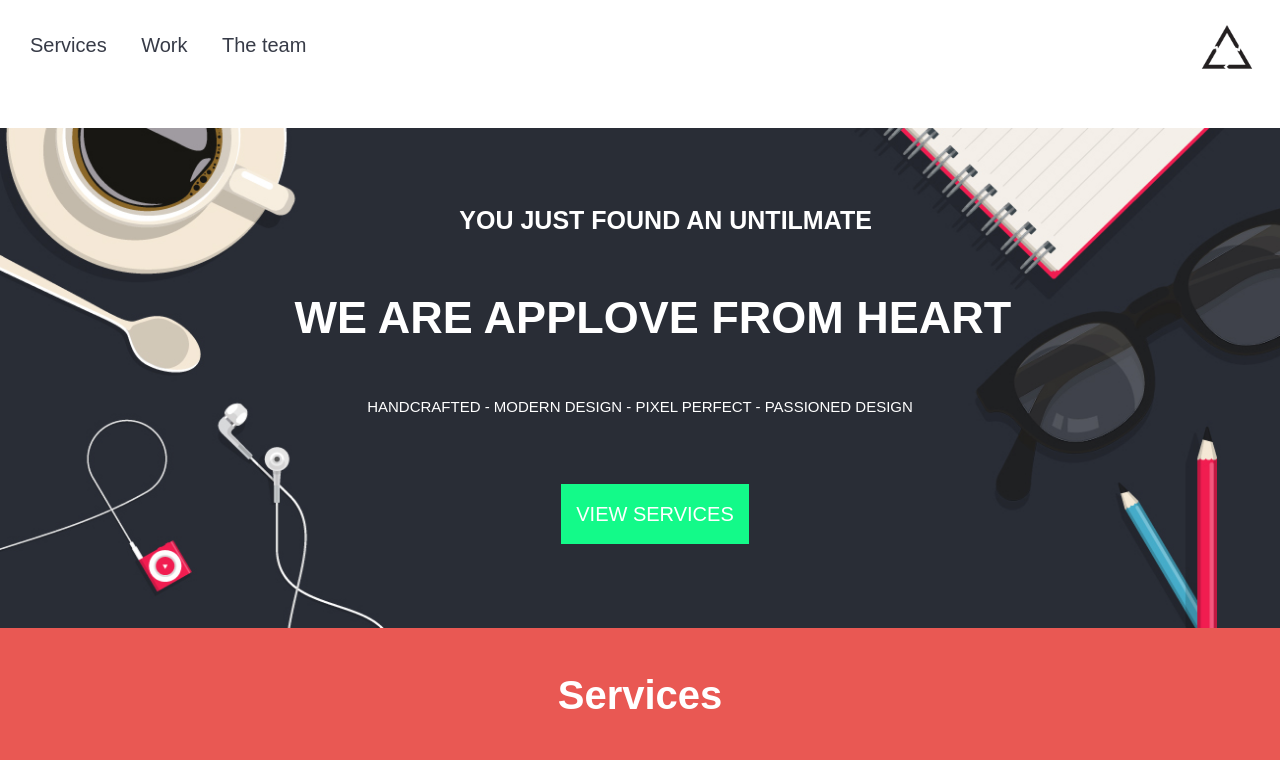
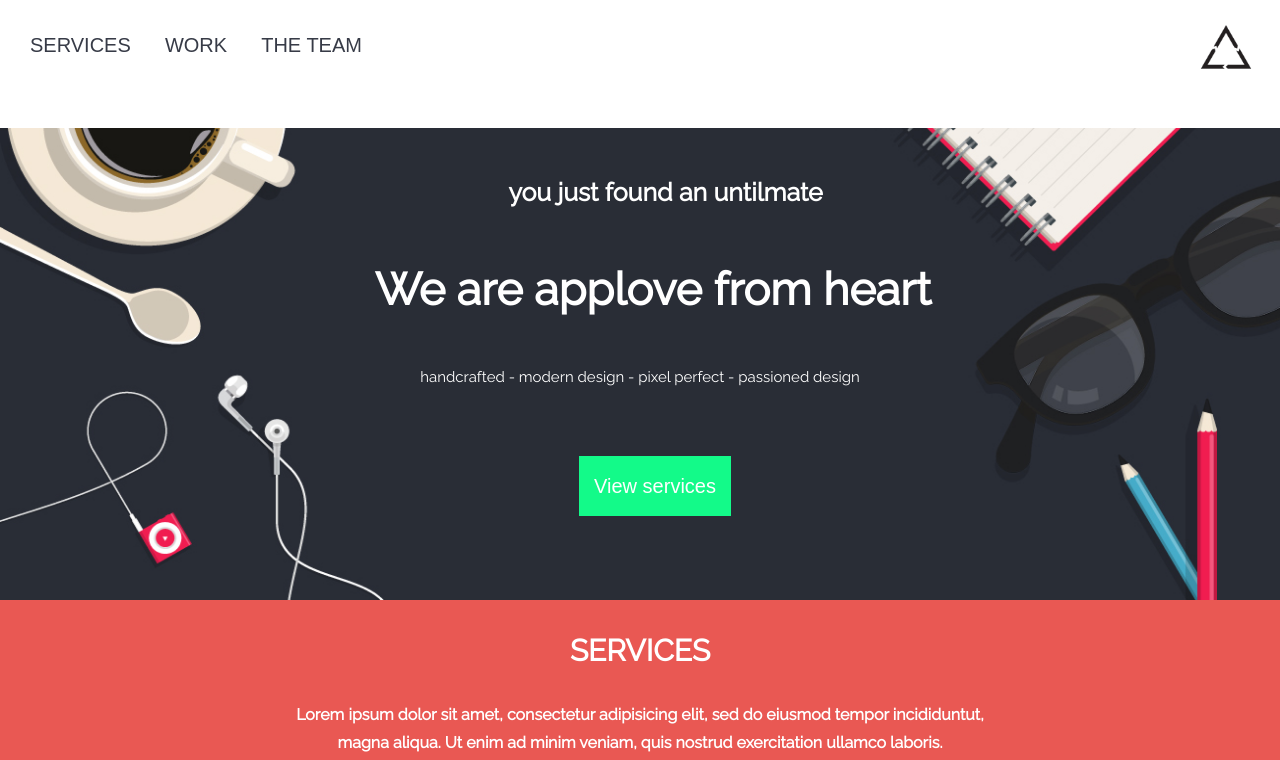
Before and after one commit to aurorex/appLover, a plain HTML site: page index.html in a window 1280 px wide. Shown: the top 760 px of the page. Drawn offline with Linux system fonts and the light colour scheme.

Commit message:
modificando  propiedades en css,nombrando selectores de tipo clase,creando archivo readme

```diff
--- a/css/main.css
+++ b/css/main.css
@@ -3,6 +3,10 @@
   -webkit-box-sizing: border-box;
   -moz-box-sizing: border-box;
   box-sizing: border-box;
+  font-family: 'Raleway', sans-serif;
+
+
+
 }
 
 *:before, *:after {
@@ -70,13 +74,16 @@ a:hover {
 }
 
 /*ESCRIBE TU CÓDIGO DESDE AQUÍ*/
-*{/* selector universal*/
 
-  font-family: sans-serif;
-}
 
 header{/*encabezado*/
-  position: static;
+  position: fixed;
+  margin: 0;
+  padding: 0;
+  top: 0;
+  width: 100%;
+  background-color:#fff;
+  z-index: 1000;
 }
 
 .navigation-bar {
@@ -112,10 +119,10 @@ header{/*encabezado*/
 
 .box-init{/*caja incial*/
   text-align: center;
+  margin-top: 100px;
   width:100%;
   color:white;
   height:500px;
-  text-transform: uppercase;/*transforma las letras de la caja inicial a mayuscula*/
 }
 
 img{
@@ -163,7 +170,7 @@ img{
 }
 
 .box-pink h2{
-  font-size: 40px;
+  font-size: 30px;
 }
 .box-image{
   display: inline-block;
--- a/index.html
+++ b/index.html
@@ -5,14 +5,15 @@
     <meta name="viewport" content="width=device-width, initial-scale=1.0">
     <meta http-equiv="X-UA-Compatible" content="ie=edge">
     <title>AppLove</title>
+    <link href="https://fonts.googleapis.com/css?family=Raleway" rel="stylesheet">
     <link rel="stylesheet" href="css/main.css">
   </head>
   <body>
-    <header>
+    <header class="text-uppercase">
       <div class="navigation-bar">
-        <a>Services</a>
-        <a>Work</a>
-        <a>The team</a>
+        <a>services</a>
+        <a>work</a>
+        <a>the team</a>
       </div>
 
       <div class="container-logo">
@@ -35,7 +36,7 @@
     </section>
     <section>
       <div class="box-pink">
-          <h2>Services</h2>
+          <h2 class="text-uppercase">Services</h2>
           <h4>
             Lorem ipsum dolor sit amet, consectetur adipisicing elit, sed do eiusmod tempor incididuntut,<br>
             magna aliqua. Ut enim ad minim veniam, quis nostrud exercitation ullamco laboris.
@@ -70,7 +71,7 @@
       <div class="box-work">
 
         <div class="container-image">
-          <h2>work</h2>
+          <h2 class="text-uppercase">work</h2>
           <h4 >
             Lorem ipsum dolor sit amet, consectetur adipisicing elit, sed do eiusmod tempor incididuntut,<br>
             magna aliqua. Ut enim ad minim veniam, quis nostrud exercitation ullamco laboris.
```
Also changed, not shown: 1 other file.
